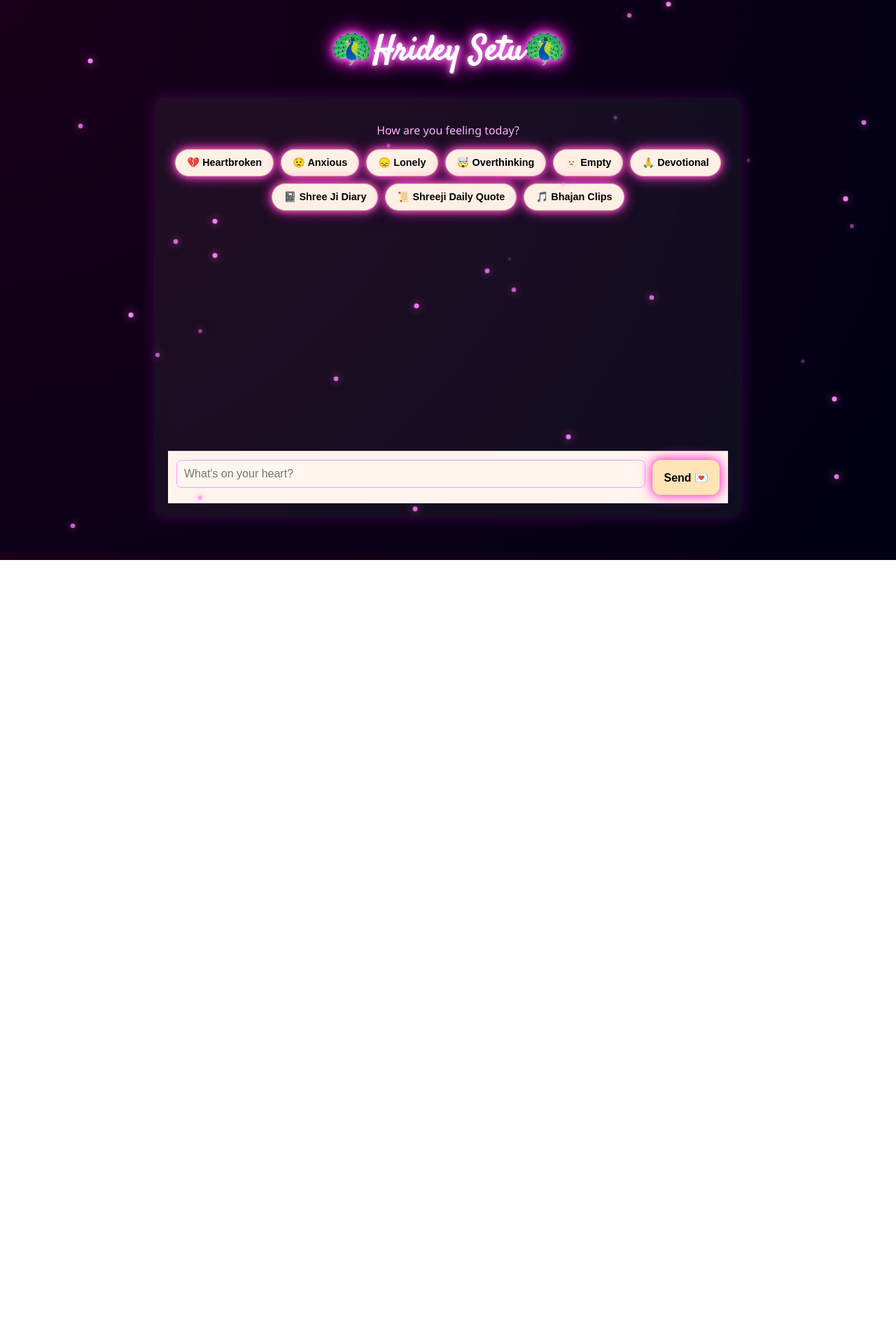
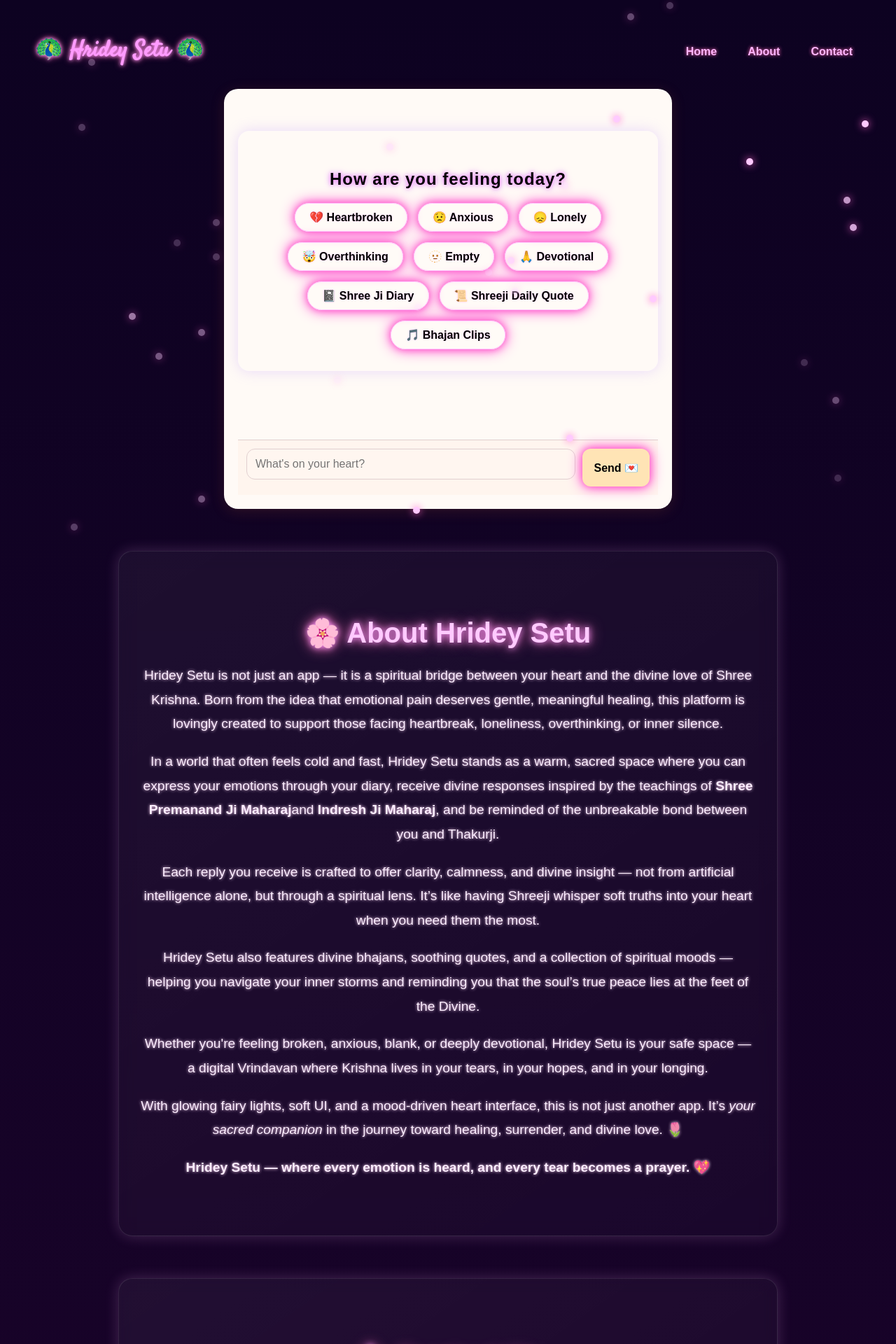
Before and after one commit to tanmay019ai/HRIDEY-SETU, a React (Create React App) app: page / in a window 1280 px wide. Shown: the top 1920 px of the page at 70% size. Before the commit the page ends 800 px from the top, so only its background shows below. Built offline with nearby package versions, Linux system fonts and the light colour scheme.

Commit message:
added few tabs

```diff
--- a/src/App.css
+++ b/src/App.css
@@ -247,3 +247,130 @@ body {
   opacity: 0;
   transform: scale(0.95);
 }
+.app-header {
+  display: flex;
+  justify-content: space-between;
+  align-items: center;
+  background: transparent;
+  padding: 10px 30px;
+  position: sticky;
+  top: 0;
+  z-index: 10;
+}
+
+.title {
+  font-size: 2rem;
+  color: #ff9bff;
+  text-shadow: 0 0 5px #ff9bff, 0 0 10px #ff69b4;
+}
+
+.nav-tabs {
+  display: flex;
+  gap: 20px;
+}
+
+.nav-tabs a {
+  color: #ffb6ff;
+  font-weight: bold;
+  text-decoration: none;
+  font-size: 1rem;
+  padding: 8px 12px;
+  border-radius: 5px;
+  transition: all 0.3s ease;
+  text-shadow: 0 0 5px #ff69b4;
+}
+
+.nav-tabs a:hover {
+  background: rgba(255, 255, 255, 0.1);
+  color: #fff;
+  box-shadow: 0 0 10px #ff69b4;
+}
+.section {
+  margin-top: 60px;
+  padding: 60px 20px;
+  color: white;
+  background: linear-gradient(145deg, rgba(255,255,255,0.05), rgba(255,255,255,0.02));
+  backdrop-filter: blur(10px);
+  border-radius: 20px;
+  margin: 60px auto;
+  max-width: 900px;
+  box-shadow: 0 0 20px rgba(255, 182, 255, 0.2);
+  text-align: center;
+  border: 1px solid rgba(255,255,255,0.1);
+  transition: all 0.3s ease;
+}
+
+.section:hover {
+  box-shadow: 0 0 40px rgba(255, 182, 255, 0.4);
+}
+
+.section h2 {
+  font-size: 2.5rem;
+  color: #ffcaff;
+  text-shadow: 0 0 10px #ff9bff, 0 0 20px #ff69b4;
+  margin-bottom: 20px;
+}
+
+.section p {
+  font-size: 1.2rem;
+  line-height: 1.8;
+  color: #fceeff;
+  text-shadow: 0 0 4px #ffd5f5;
+  padding: 0 10px;
+}
+
+.section a {
+  color: #ffafff;
+  font-weight: bold;
+  text-decoration: none;
+  text-shadow: 0 0 6px #ffa5f3;
+}
+
+.section a:hover {
+  color: #fff;
+  text-shadow: 0 0 12px #ff8ce0;
+}
+.mood-selector {
+  background: rgba(255, 255, 255, 0.05);
+  border: 1px solid rgba(255, 255, 255, 0.1);
+  border-radius: 16px;
+  padding: 30px;
+  margin: 40px auto;
+  text-align: center;
+  max-width: 800px;
+  box-shadow: 0 0 20px rgba(179, 141, 255, 0.3);
+}
+
+.mood-selector p {
+  font-size: 24px;
+  color: black;
+  margin-bottom: 20px;
+  text-shadow: 0 0 5px #ff99ff, 0 0 10px #cc66ff;
+  font-weight: 600;
+  letter-spacing: 1px;
+}
+
+.mood-buttons {
+  display: flex;
+  flex-wrap: wrap;
+  justify-content: center;
+  gap: 15px;
+}
+
+.mood-buttons button {
+  background-color: rgba(255, 255, 255, 0.1);
+  border: 1px solid #ffccff;
+  color: black;
+  padding: 10px 20px;
+  border-radius: 30px;
+  font-size: 16px;
+  cursor: pointer;
+  transition: all 0.3s ease;
+  text-shadow: 0 0 3px #ffccff;
+}
+
+.mood-buttons button:hover {
+  background-color: rgba(255, 204, 255, 0.2);
+  box-shadow: 0 0 10px #ffccff;
+  transform: scale(1.05);
+}
--- a/src/App.js
+++ b/src/App.js
@@ -1,17 +1,87 @@
 import React from 'react';
 import ChatWindow from './components/chatwindow';
+import FairyLights from './components/fairylights';
 import './App.css';
-import FairyLights from './components/fairylights';
-
-
 
 function App() {
   return (
     <div className="App">
-      <FairyLights /> {/* 🌟 Add this line to show glowing lights */}
-      <h1 className="title">🦚Hridey Setu🦚</h1>
+      <FairyLights />
 
-      <ChatWindow />
+      {/* Navigation Header */}
+      <header className="app-header">
+        <h1 className="title">🦚 Hridey Setu 🦚</h1>
+        <nav className="nav-tabs">
+          <a href="#home">Home</a>
+          <a href="#about">About</a>
+          <a href="#contact">Contact</a>
+        </nav>
+      </header>
+
+      {/* Home Section (Chat UI) */}
+      <div id="home">
+        <ChatWindow />
+      </div>
+
+      {/* About Section */}
+      <div id="about" className="section">
+  <h2>🌸 About Hridey Setu</h2>
+  <p>
+    Hridey Setu is not just an app — it is a spiritual bridge between your heart and the divine love of Shree Krishna.
+    Born from the idea that emotional pain deserves gentle, meaningful healing, this platform is lovingly created to
+    support those facing heartbreak, loneliness, overthinking, or inner silence.
+  </p>
+  <p>
+    In a world that often feels cold and fast, Hridey Setu stands as a warm, sacred space where you can express
+    your emotions through your diary, receive divine responses inspired by the teachings of <strong>Shree Premanand Ji Maharaj</strong>
+    and <strong>Indresh Ji Maharaj</strong>, and be reminded of the unbreakable bond between you and Thakurji.
+  </p>
+  <p>
+    Each reply you receive is crafted to offer clarity, calmness, and divine insight — not from artificial intelligence
+    alone, but through a spiritual lens. It’s like having Shreeji whisper soft truths into your heart when you need
+    them the most.
+  </p>
+  <p>
+    Hridey Setu also features divine bhajans, soothing quotes, and a collection of spiritual moods — helping you
+    navigate your inner storms and reminding you that the soul’s true peace lies at the feet of the Divine.
+  </p>
+  <p>
+    Whether you're feeling broken, anxious, blank, or deeply devotional, Hridey Setu is your safe space — a digital
+    Vrindavan where Krishna lives in your tears, in your hopes, and in your longing.
+  </p>
+  <p>
+    With glowing fairy lights, soft UI, and a mood-driven heart interface, this is not just another app.
+    It’s <em>your sacred companion</em> in the journey toward healing, surrender, and divine love. 🌷
+  </p>
+  <p>
+    <strong>Hridey Setu — where every emotion is heard, and every tear becomes a prayer. 💖</strong>
+  </p>
+</div>
+
+      {/* Contact Section */}
+      <div id="contact" className="section contact-section">
+  <h2>📩 Contact Us</h2>
+  <p>
+    We'd love to hear from you. Whether it's your suggestions, love, or just sharing your experience with Shreeji — your words matter.
+  </p>
+
+  <div className="contact-details">
+    <p>
+      📧 <strong>Email:</strong> <a href="mailto:yourmail@example.com">yourmail@example.com</a>
+    </p>
+    <p>
+      📷 <strong>Instagram:</strong> <a href="https://instagram.com/hridey.setu" target="_blank" rel="noopener noreferrer">@hridey.setu</a>
+    </p>
+    <p>
+      💌 <strong>Feedback Box:</strong> <a href="https://forms.gle/your-google-form" target="_blank" rel="noopener noreferrer">Submit Feedback</a>
+    </p>
+  </div>
+
+  <p style={{ marginTop: '20px' }}>
+    Let your words flow. Sometimes, just writing to someone who listens — is healing itself. 💫
+  </p>
+</div>
+
     </div>
   );
 }
```
